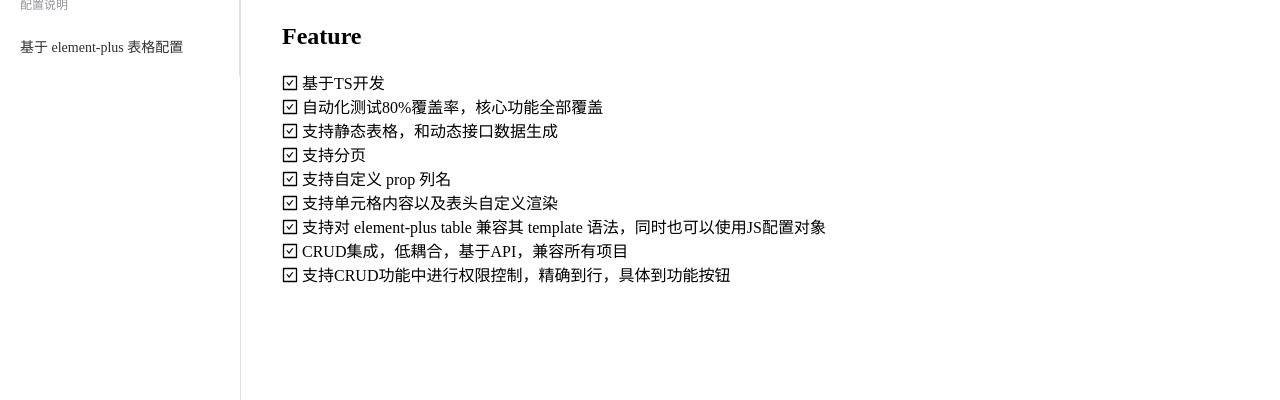
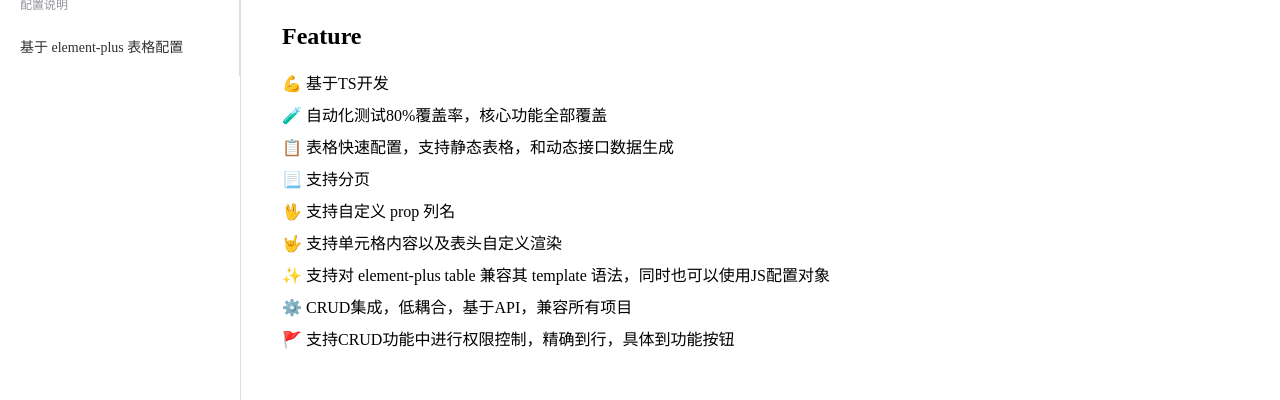
Before and after one commit to ztz2/ztz-table, a Vue app: page /#/about in a window 1280 px wide. Shown: the part 238-638 px from the top of the page. Built offline with nearby package versions, Linux system fonts and the light colour scheme.

Commit message:
refactor: 文档优化

```diff
--- a/dev/views/about.vue
+++ b/dev/views/about.vue
@@ -9,26 +9,31 @@
     </p>
     <h2>Feature</h2>
     <ul>
-      <ol><CheckSquareOutlined /> 基于TS开发</ol>
-      <ol><CheckSquareOutlined /> 自动化测试80%覆盖率，核心功能全部覆盖</ol>
-      <ol><CheckSquareOutlined /> 支持静态表格，和动态接口数据生成</ol>
-      <ol><CheckSquareOutlined /> 支持分页</ol>
-      <ol><CheckSquareOutlined /> 支持自定义 prop 列名</ol>
-      <ol><CheckSquareOutlined /> 支持单元格内容以及表头自定义渲染</ol>
-      <ol><CheckSquareOutlined /> 支持对 element-plus table 兼容其 template 语法，同时也可以使用JS配置对象</ol>
-      <ol><CheckSquareOutlined /> CRUD集成，低耦合，基于API，兼容所有项目</ol>
-      <ol><CheckSquareOutlined /> 支持CRUD功能中进行权限控制，精确到行，具体到功能按钮</ol>
+      <ol>💪 基于TS开发</ol>
+      <ol>🧪 自动化测试80%覆盖率，核心功能全部覆盖</ol>
+      <ol>📋 表格快速配置，支持静态表格，和动态接口数据生成</ol>
+      <ol>📃 支持分页</ol>
+      <ol>🖖 支持自定义 prop 列名</ol>
+      <ol>🤟 支持单元格内容以及表头自定义渲染</ol>
+      <ol>✨ 支持对 element-plus table 兼容其 template 语法，同时也可以使用JS配置对象</ol>
+      <ol>⚙️ CRUD集成，低耦合，基于API，兼容所有项目</ol>
+      <ol>🚩 支持CRUD功能中进行权限控制，精确到行，具体到功能按钮</ol>
     </ul>
   </div>
 </template>
 <script setup>
 import { CheckSquareOutlined } from '@ant-design/icons-vue';
 </script>
-<style scoped>
+<style lang="scss" scoped>
 .text-center{
   text-align: center;
 }
-.about p{
-  color: #555!important;
+.about{
+  p{
+    color: #555!important;
+  }
+  ul ol {
+    margin-bottom: 8px;
+  }
 }
 </style>
```
Also changed, not shown: 1 other file (tests, documents, lock files or other folders).
